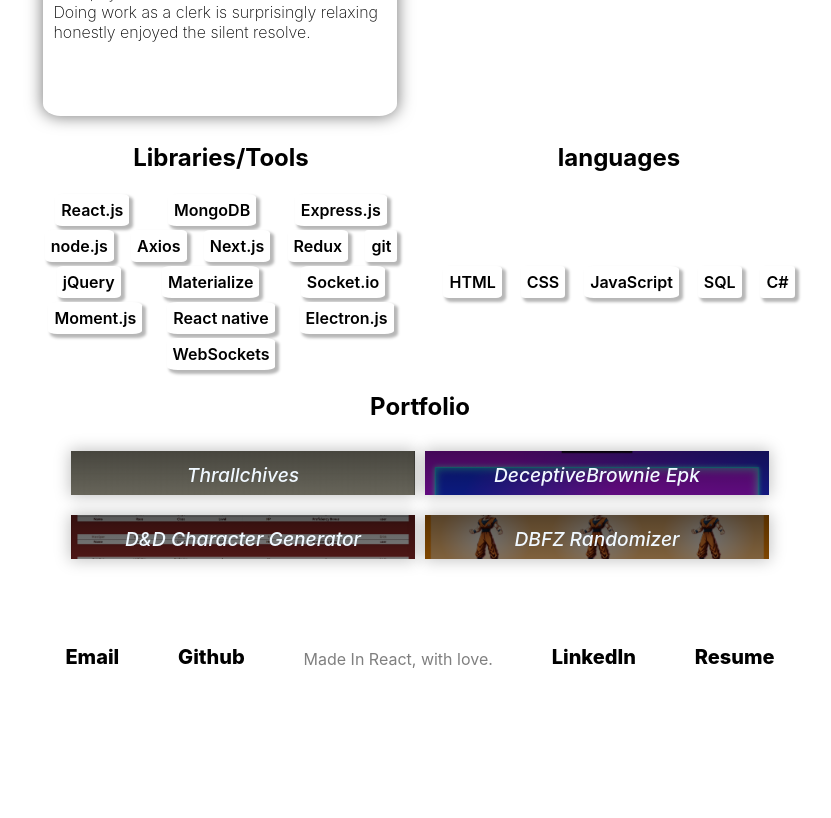
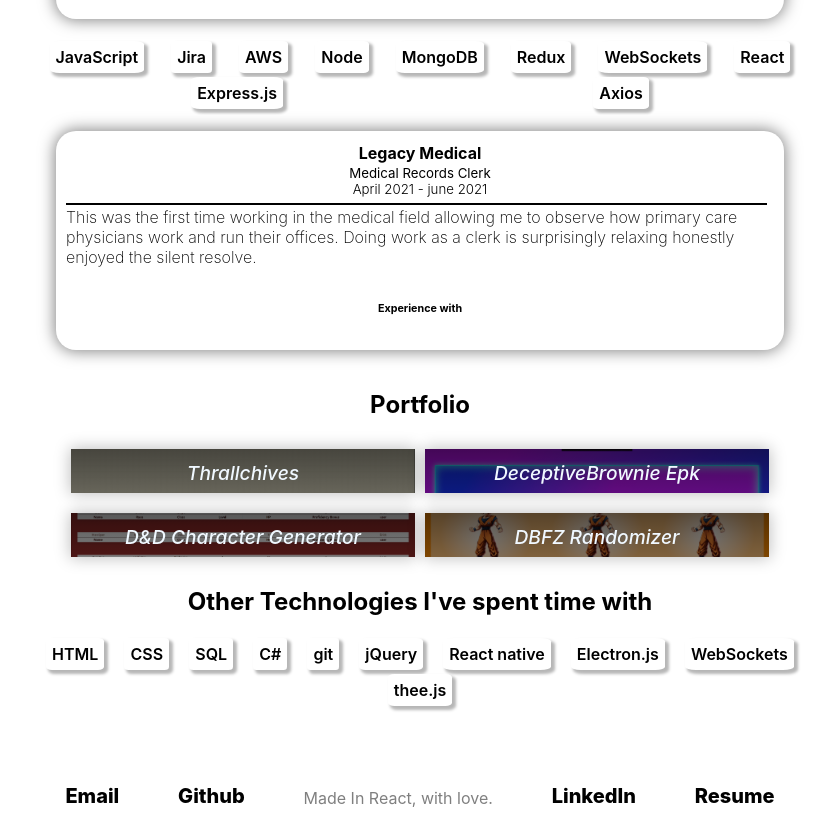
Before and after one commit to Drkeck/Drkeck.github.io, a React (Create React App) app: page / in a window 1280 px wide. Shown: the part 940-1758 px from the top of the page, without its empty margins (220-1051 px from the left). Before the commit the page ends 1619 px from the top, so only its background shows below. Built offline with nearby package versions, Linux system fonts and the light colour scheme.

Commit message:
fixed up the experience section as its a little lopsided at the moment but there are other things is could do with it

```diff
--- a/src/App.js
+++ b/src/App.js
@@ -19,9 +19,9 @@ function App() {
       <Bio />
       <h2>Work Experience</h2>
       <WorkExperience />
-      <TechSkills />
       <h2>Portfolio</h2>
       <Portfolio />
+      <TechSkills />
       <Footer />
       <Particles
       id="tsparticles"
--- a/src/Components/TechKnowledge/index.css
+++ b/src/Components/TechKnowledge/index.css
@@ -1,17 +1,11 @@
-.skill-con {
+.tek-con {
     display: flex;
     flex-flow: row wrap;
-    justify-content: space-between;
-}
-.tek-con, .lang-con {
-    display: flex;
-    flex-flow: row wrap;
-    width: 370px;
     justify-content: space-around;
 }
 
-.header-1, .header-2 {
-    width: 370px;
+.header-1 {
+    text-align: center;
 }
 
 .tek-text, .lang-text {
@@ -23,6 +17,7 @@
     box-shadow: 3px 3px 3px 1px rgba(0, 0, 0, 0.288);
     cursor: move;
     z-index: 2;
+    height: fit-content;
 }
 
 .tek-text {
--- a/src/Components/TechKnowledge/index.js
+++ b/src/Components/TechKnowledge/index.js
@@ -1,40 +1,20 @@
 import React from "react";
-import Draggable from "react-draggable";
 import "./index.css";
+import TeckPoints from "../Teckpoints";
 
-const tek = ['React.js', 'MongoDB', 'Express.js', 'node.js', 'Axios', 'Next.js', 'Redux', 'git', 'jQuery', 'Materialize', 'Socket.io', 'Moment.js', 'React native', 'Electron.js', 'WebSockets'];
-const lang = ['HTML', 'CSS', 'JavaScript', 'SQL', 'C#'];
-
+const tek = ['HTML', 'CSS', 'SQL', 'C#', 'git', 'jQuery', 'React native', 'Electron.js', 'WebSockets', 'thee.js', ];
+// TODO: need to retool this to utilized the automtic version i made in teckpoints
 function TechSkills() {
-    const nodeRef = React.useRef(null);
     return(
         <div className="skill-con">
+        <h2 className="header-1">Other Technologies I've spent time with</h2>
             <div className="tek-con">
-                <h2 className="header-1">Libraries/Tools</h2>
                 {tek.map((tek , id) => {
                 return(
-                    <Draggable key={id} noderef={nodeRef}>
-                        <div key={id} className="tek-text" noderef={nodeRef}>
-                            <p>{tek}</p>
-                        </div>
-                    </Draggable>
-                    );
-                })}
+                    <TeckPoints point={tek} key={id} />
+                )})}
             </div>
 
-            <div className="lang-con">
-                <h2 className="header-2">languages</h2>
-
-                {lang.map((lang, id) => {
-                    return(
-                        <Draggable key={id} noderef={nodeRef}>
-                            <div key={id} className="lang-text" noderef={nodeRef}>
-                                <p>{lang}</p>
-                            </div>
-                        </Draggable>
-                        );
-                    })}
-            </div>
         </div>
     )
 }
--- a/src/Components/WorkExperience/index.css
+++ b/src/Components/WorkExperience/index.css
@@ -7,20 +7,18 @@
 .tek-points {
   display: flex;
   flex-flow: row wrap;
-  width: 370px;
   justify-content: space-around;
 }
 
 .card-long {
     background-color: white;
-    border-radius: 5%;
+    border-radius: 20px;
     box-shadow: 0em 0em 1em 1px rgba(0, 0, 0, 0.5);
     padding: 10px;
-    margin: 2%;
+    margin: 20px;
     z-index: 1;
     text-align: center;
-    width: 333.281px;
-    height: 230px;
+    height: fit-content;
 }
 
 .job-name {
@@ -58,6 +56,10 @@
     font-weight: 200;
 }
 
+.experience-card {
+
+}
+
 @media screen and (min-width: 200px) and (max-width: 768px) {
     .container-exp {
         flex-direction: column;
--- a/src/Components/WorkExperience/index.js
+++ b/src/Components/WorkExperience/index.js
@@ -35,6 +35,9 @@ function WorkExperience() {
                     <h5 className="job-title">{element.title}</h5>
                     <h5 className="job-employment">{element.joined} - {element.left}</h5>
                     <p className="job-description">{element.description}</p>
+                    <section>
+                        <h6>Experience with</h6>
+                    </section>
                 </div>
                 <div className="tek-points">
                 {element.teckpoints?.map((point , id) => (
```
